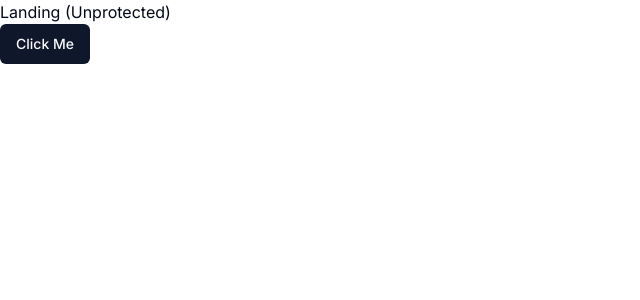
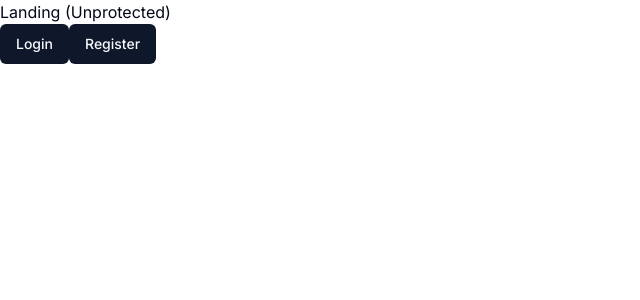
Before and after one commit to DrewIndeed/ai-saas-2023, a Next.js app: page / in a window 1280 px wide. Shown: the top 300 px of the page, without its empty margins (0-640 px from the left). Built offline with nearby package versions, Linux system fonts and the light colour scheme.

Commit message:
1. feat: basic auth with Clerk

```diff
--- /dev/null
+++ b/app/(auth)/(routes)/sign-in/[[...sign-in]]/page.tsx
@@ -0,0 +1,5 @@
+import { SignIn } from "@clerk/nextjs";
+
+export default function Page() {
+  return <SignIn />;
+}
--- /dev/null
+++ b/app/(auth)/(routes)/sign-up/[[...sign-up]]/page.tsx
@@ -0,0 +1,5 @@
+import { SignUp } from "@clerk/nextjs";
+
+export default function Page() {
+  return <SignUp />;
+}
--- /dev/null
+++ b/app/(auth)/layout.tsx
@@ -0,0 +1,7 @@
+const AuthLayout = ({ children }: { children: React.ReactNode }) => {
+  return (
+    <div className="flex items-center justify-center h-full">{children}</div>
+  );
+};
+
+export default AuthLayout;
--- a/app/(dashboard)/(routes)/dashboard/page.tsx
+++ b/app/(dashboard)/(routes)/dashboard/page.tsx
@@ -1,5 +1,12 @@
+import { UserButton } from "@clerk/nextjs";
+
 const DashboardPage = () => {
-  return <div>DashboardPage (protected)</div>;
+  return (
+    <div>
+      <p>DashboardPage (protected)</p>
+      <UserButton afterSignOutUrl="/" />
+    </div>
+  );
 };
 
 export default DashboardPage;
--- a/app/(landing)/page.tsx
+++ b/app/(landing)/page.tsx
@@ -1,11 +1,17 @@
 import { Button } from "@/components/ui/button";
+import Link from "next/link";
 
 const LandingPage = () => {
   return (
-    <>
+    <div>
       <p>Landing (Unprotected)</p>
-      <Button>Click Me</Button>
-    </>
+      <Link href="/sign-in">
+        <Button>Login</Button>
+      </Link>
+      <Link href="/sign-up">
+        <Button>Register</Button>
+      </Link>
+    </div>
   );
 };
 
--- a/app/layout.tsx
+++ b/app/layout.tsx
@@ -1,4 +1,5 @@
 import "./globals.css";
+import { ClerkProvider } from "@clerk/nextjs";
 import type { Metadata } from "next";
 import { Inter } from "next/font/google";
 
@@ -15,8 +16,10 @@
   children: React.ReactNode;
 }) {
   return (
-    <html lang="en">
-      <body className={inter.className}>{children}</body>
-    </html>
+    <ClerkProvider>
+      <html lang="en">
+        <body className={inter.className}>{children}</body>
+      </html>
+    </ClerkProvider>
   );
 }
--- a/package.json
+++ b/package.json
@@ -9,6 +9,7 @@
     "lint": "next lint"
   },
   "dependencies": {
+    "@clerk/nextjs": "^4.25.1",
     "@radix-ui/react-slot": "^1.0.2",
     "class-variance-authority": "^0.7.0",
     "clsx": "^2.0.0",
```
Also changed, not shown: middleware.ts (added, +12 -0 lines), 2 other files (tests, documents, lock files or other folders).
